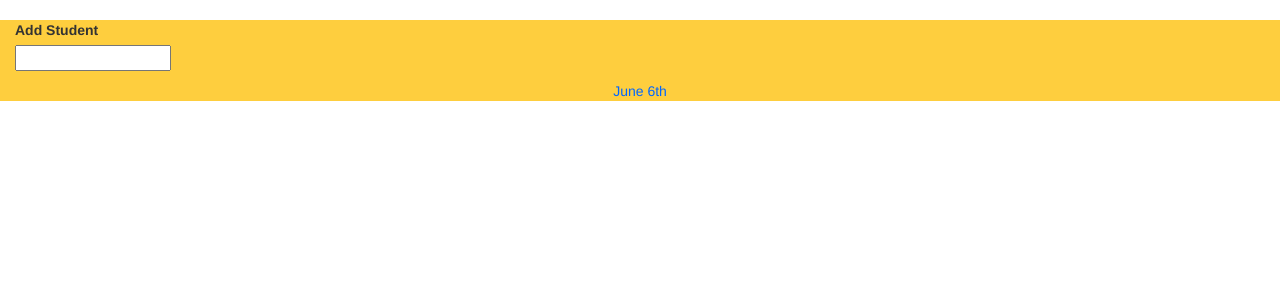
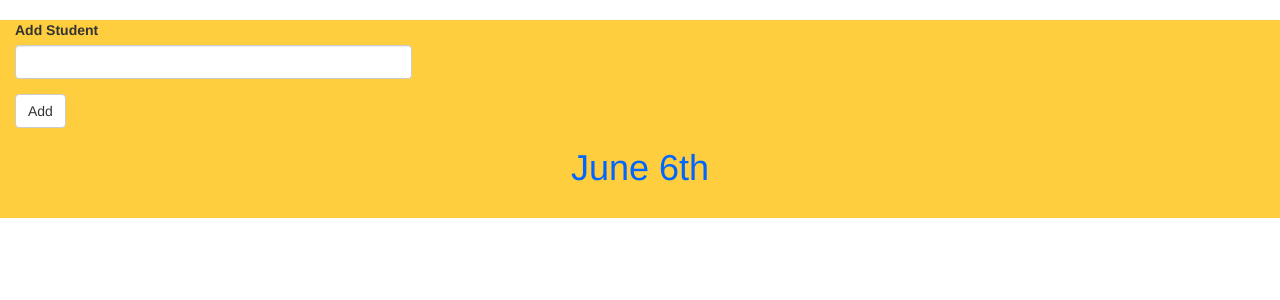
Before and after one commit to Skeptycal/roboclass, a Flask app: page / in a window 1280 px wide. Shown: the part 52-352 px from the top of the page. Run offline with Flask 2, Linux system fonts and the light colour scheme; data that the repository does not hold is empty; some libraries are stand-ins or nearby versions.

Commit message:
add quick wtf form

```diff
--- a/app/forms.py
+++ b/app/forms.py
@@ -1,10 +1,11 @@
 from flask_wtf import FlaskForm
-from wtforms import StringField
+from wtforms import StringField, SubmitField
 from wtforms.validators import ValidationError, DataRequired
 from config import Client
 
 class SearchForm(FlaskForm):
 	student = StringField('Add Student', validators=[DataRequired()])
+	submit = SubmitField('Add')
 
 
 	def validate_student(self, student):
--- a/app/templates/index.html
+++ b/app/templates/index.html
@@ -5,20 +5,11 @@
 
 	<div class="row">
         <div class="col-md-4">
-            <form id="add" method="POST" action="/">
-            	{{ form.hidden_tag() }}
-            	<p>
-            		{{ form.student.label }}<br>
-            		{{ form.student(size=16) }}<br>
-            		{% for error in form.student.errors %}
-            		<span style="color: red;">[{{ error }}]</span>
-            		{% endfor %}
-            	</p>
-            </form>
+            {{ wtf.quick_form(form) }}
         </div>
     </div>
 	<div align="center">
-		<span style="font-size:200; color:#0066FF;">
+		<h1 style="font-size:200; color:#0066FF;">
 			<SCRIPT type="text/JavaScript">
 				var str_month = new Array("January", "February", "March", "April", "May", "June", "July", "August", "September", "October", "November", "December");
 				var str_date = new Array("0", "1st", "2nd", "3rd", "4th", "5th", "6th", "7th", "8th", "9th", "10th", "11th", "12th", "13th", "14th", "15th", "16th", "17th", "18th", "19th", "20th", "21st", "22nd", "23rd", "24th", "25th", "26th", "27th", "28th", "29th", "30th", "31st");
@@ -30,7 +21,7 @@
 
 				document.write(str);
 			</SCRIPT>
-		</span>
+		</h1>
 		<br>
 	</div>
 
```
